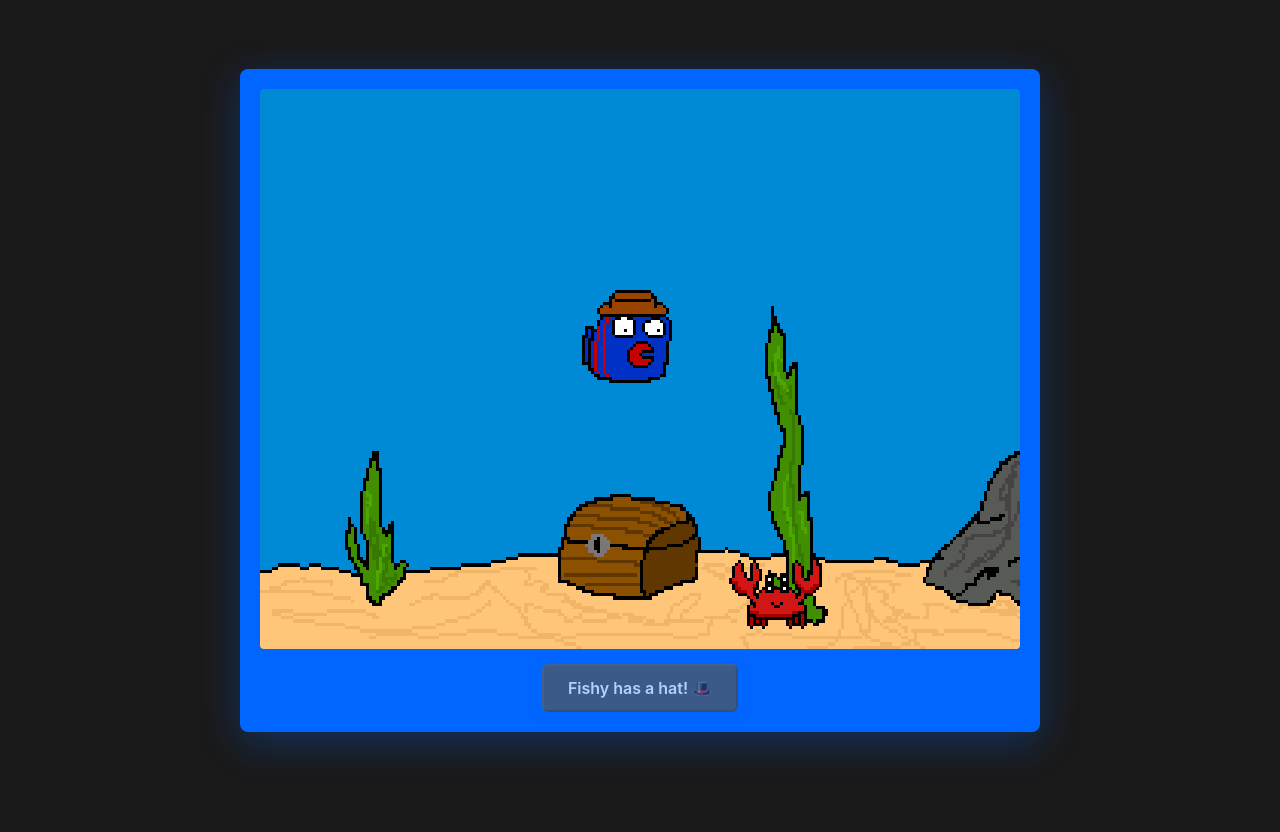
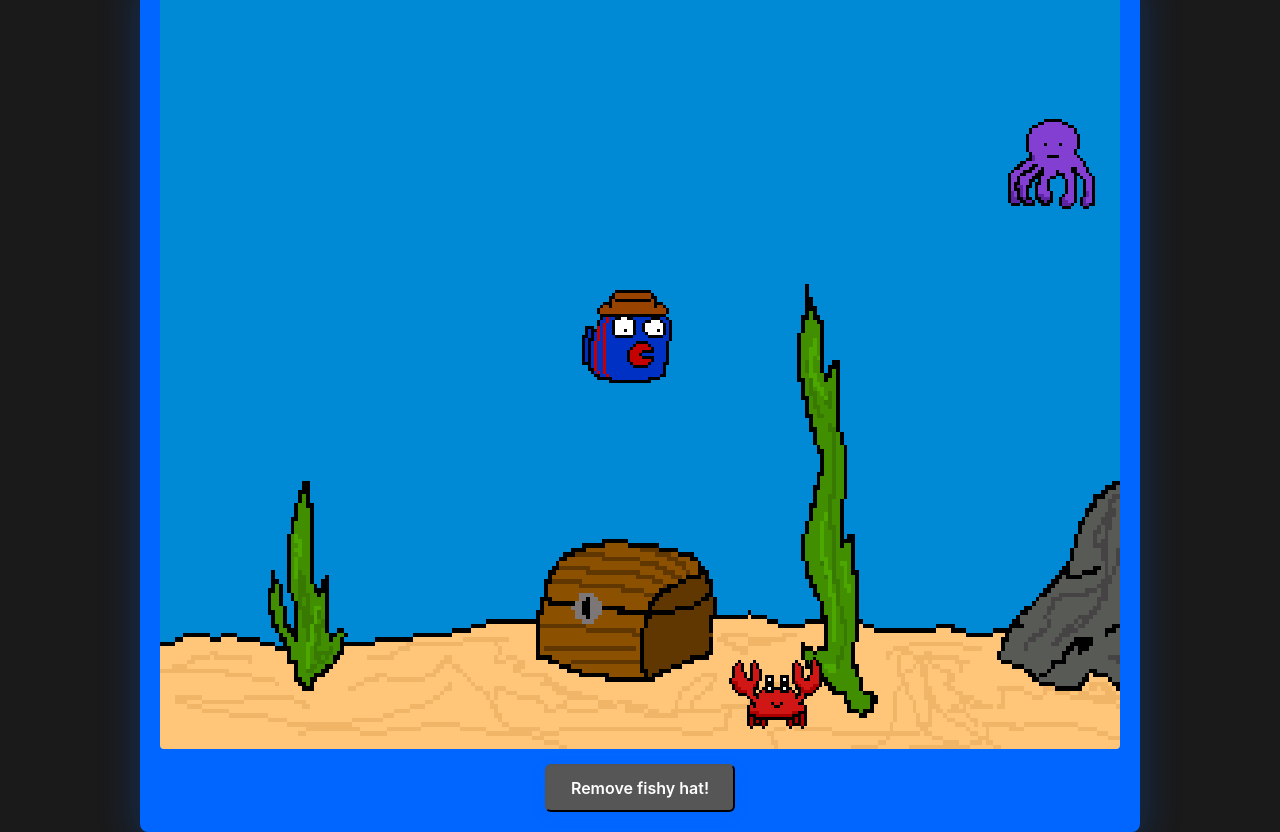
Before and after one commit to dkomac/fishyland, a website: page index.html in a window 1280 px wide. Both pictures are taken after a click on the button "Oh wait, fishy need a hat!". Before the commit the page ends 800 px from the top, so only its background shows below. Drawn offline with Linux system fonts and the light colour scheme.

Commit message:
add inky

```diff
--- a/script.js
+++ b/script.js
@@ -1,8 +1,8 @@
 const canvas = document.getElementById('gameCanvas');
 const ctx = canvas.getContext('2d');
 
-canvas.width = 760;
-canvas.height = 560;
+canvas.width = 960;
+canvas.height = 760;
 
 ctx.imageSmoothingEnabled = false;
 ctx.imageSmoothingQuality = 'low';
@@ -186,10 +186,70 @@ class Sprite {
     }
 }
 
+class HoveringSprite {
+    constructor(spriteSheet, x, y, width, height) {
+        this.spriteSheet = spriteSheet;
+        this.x = x;
+        this.y = y;
+        this.width = width;
+        this.height = height;
+
+        this.startTime = performance.now();
+        this.baseX = x;
+        this.baseY = y;
+        this.hoverRadiusX = 100;
+        this.hoverRadiusY = 50;
+        this.hoverPeriodX = 6000;
+        this.hoverPeriodY = 8000;
+        this.driftLeft = -0.02;
+    }
+
+    update(currentTime) {
+        this.spriteSheet.update(currentTime);
+
+        const elapsed = currentTime - this.startTime;
+
+        const hoverX = Math.sin(elapsed / this.hoverPeriodX * Math.PI * 2) * this.hoverRadiusX;
+        const hoverY = Math.cos(elapsed / this.hoverPeriodY * Math.PI * 2) * this.hoverRadiusY;
+
+        this.baseX += this.driftLeft;
+        this.x = this.baseX + hoverX;
+        this.y = this.baseY + hoverY;
+
+        const padding = 20;
+        if (this.x + this.width < -padding) {
+            this.x = canvas.width + padding;
+            this.baseX = this.x;
+        }
+
+        if (this.y < padding) {
+            this.y = padding;
+            this.baseY = this.y;
+        } else if (this.y + this.height > canvas.height - padding) {
+            this.y = canvas.height - this.height - padding;
+            this.baseY = this.y;
+        }
+    }
+
+    draw(ctx) {
+        ctx.save();
+
+        ctx.imageSmoothingEnabled = false;
+
+        const x = Math.round(this.x);
+        const y = Math.round(this.y);
+
+        this.spriteSheet.draw(ctx, x, y, this.width, this.height);
+
+        ctx.restore();
+    }
+}
+
 const sprites = [];
 let lastTime = 0;
 let backgroundImage = null;
 let fishSprite = null;
+let fishHasHat = false;
 
 function loadBackground() {
     const img = new Image();
@@ -250,6 +310,33 @@ function loadFishSprite() {
 function swapFishToHat() {
     if (!fishSprite) return;
 
+    const button = document.getElementById('hatButton');
+
+    if (fishHasHat) {
+        const img = new Image();
+        img.src = 'fish.png';
+
+        img.onload = () => {
+            const frameWidth = 32;
+            const frameHeight = 32;
+            const frameCount = 3;
+            const fps = 8;
+
+            const normalSpriteSheet = new SpriteSheet(img, frameWidth, frameHeight, frameCount, fps);
+            fishSprite.spriteSheet = normalSpriteSheet;
+            fishHasHat = false;
+
+            if (button) {
+                button.textContent = 'Oh wait, fishy need a hat!';
+                button.style.opacity = '1';
+                button.style.cursor = 'pointer';
+            }
+        };
+
+        img.onerror = () => {
+            console.error('Failed to load fish.png');
+        };
+    } else {
         const img = new Image();
         img.src = 'fishhat.png';
 
@@ -260,15 +347,11 @@ function swapFishToHat() {
             const fps = 8;
 
             const hatSpriteSheet = new SpriteSheet(img, frameWidth, frameHeight, frameCount, fps);
+            fishSprite.spriteSheet = hatSpriteSheet;
+            fishHasHat = true;
 
-        fishSprite.spriteSheet = hatSpriteSheet;
-
-        const button = document.getElementById('hatButton');
             if (button) {
-            button.disabled = true;
-            button.textContent = 'Fishy has a hat! 🎩';
-            button.style.opacity = '0.7';
-            button.style.cursor = 'not-allowed';
+                button.textContent = 'Remove fishy hat!';
             }
         };
 
@@ -276,6 +359,7 @@ function swapFishToHat() {
             console.error('Failed to load fishhat.png');
             alert('Could not load fishhat.png');
         };
+    }
 }
 
 function loadCrabSprite() {
@@ -305,9 +389,37 @@ function loadCrabSprite() {
     };
 }
 
+function loadInkySprite() {
+    const img = new Image();
+    img.src = 'inky.png';
+
+    img.onload = () => {
+        const frameWidth = 32;
+        const frameHeight = 32;
+        const frameCount = 6;
+        const fps = 10;
+
+        const spriteSheet = new SpriteSheet(img, frameWidth, frameHeight, frameCount, fps);
+
+        const spriteWidth = frameWidth * 3;
+        const spriteHeight = frameHeight * 3;
+
+        const x = canvas.width - spriteWidth - 100;
+        const y = canvas.height / 2 - 300;
+
+        const inkySprite = new HoveringSprite(spriteSheet, x, y, spriteWidth, spriteHeight);
+        sprites.push(inkySprite);
+    };
+
+    img.onerror = () => {
+        console.error('Failed to load inky.png');
+    };
+}
+
 loadBackground();
 loadFishSprite();
 loadCrabSprite();
+loadInkySprite();
 requestAnimationFrame(animate);
 
 document.addEventListener('DOMContentLoaded', () => {
@@ -320,6 +432,7 @@ document.addEventListener('DOMContentLoaded', () => {
 window.SpriteSheet = SpriteSheet;
 window.Sprite = Sprite;
 window.CrabSprite = CrabSprite;
+window.HoveringSprite = HoveringSprite;
 window.sprites = sprites;
 window.canvas = canvas;
 window.ctx = ctx;
--- a/style.css
+++ b/style.css
@@ -16,7 +16,6 @@ body {
 }
 
 .container {
-    width: 800px;
     background-color: #0066ff;
     border-radius: 8px;
     box-shadow: 0 10px 40px rgba(0, 102, 255, 0.3);
```
Also changed, not shown: inky.png (added). Lines whose indentation alone changed are shown as unchanged.
